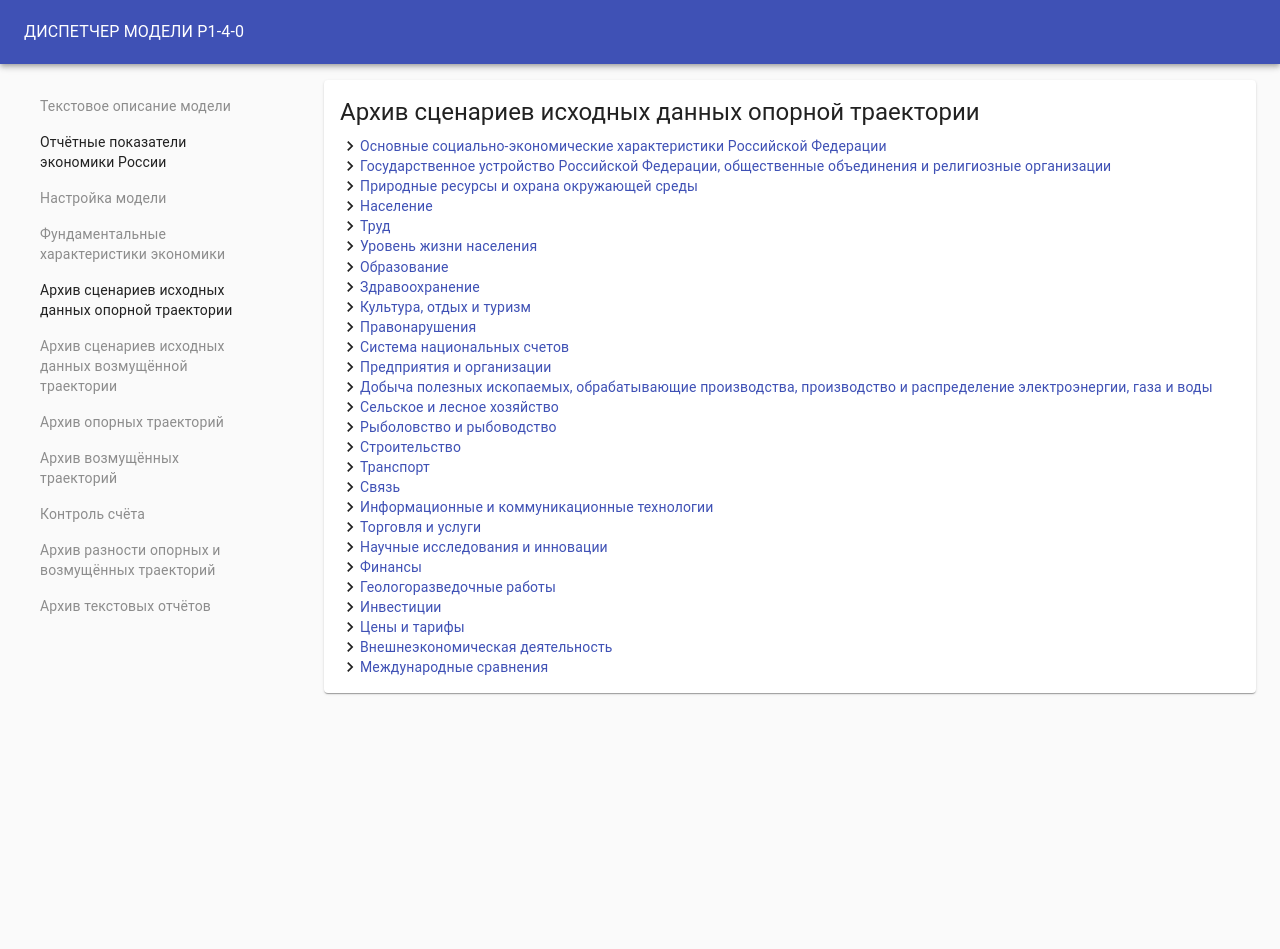
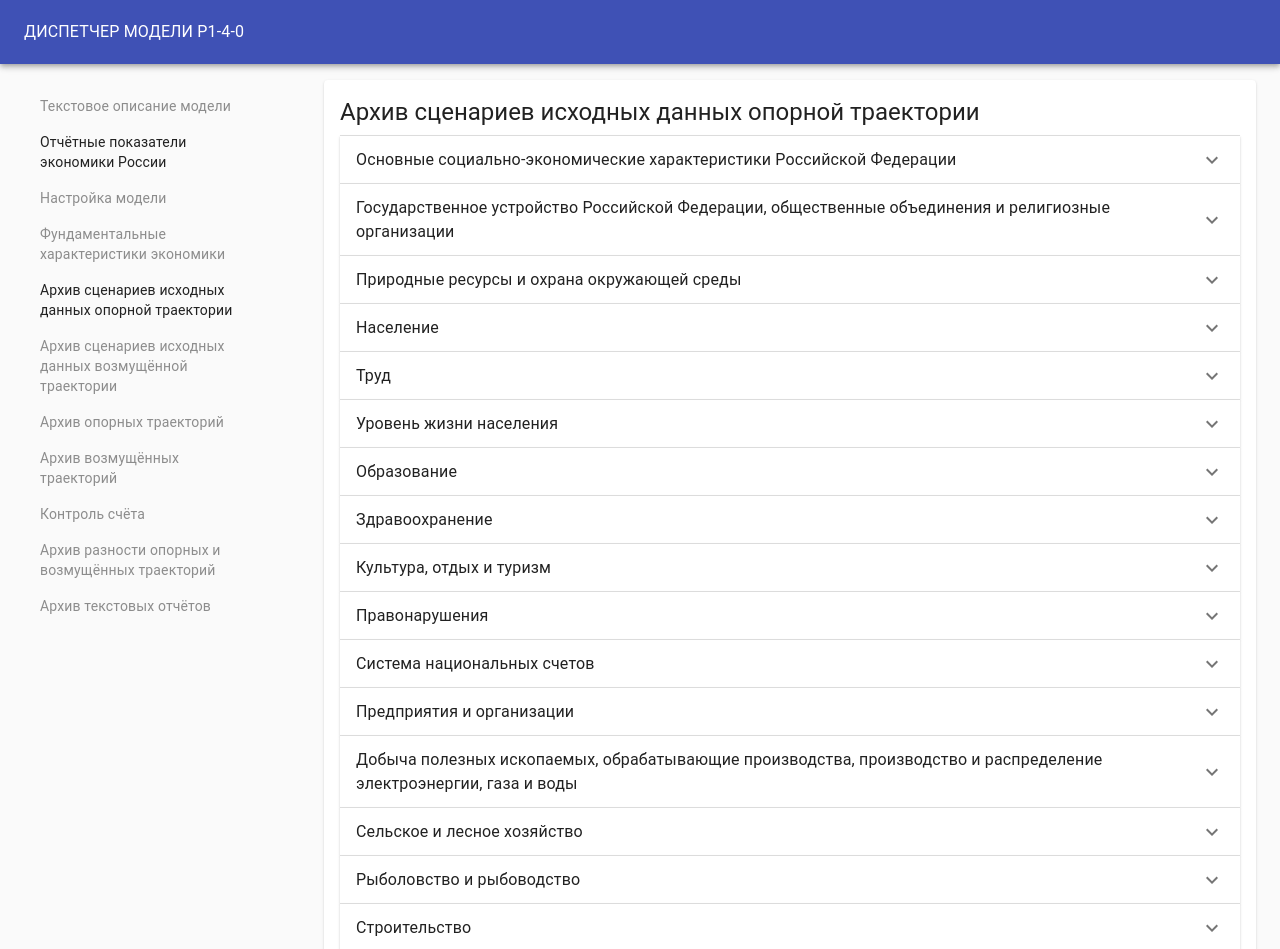
Before and after one commit to Oakerin/diplom, a React (Create React App) app in the folder front/: page /scenarios in a window 1280 px wide. Shown: the top 949 px of the page. Before the commit the page ends 800 px from the top, so only its background shows below. Built offline with nearby package versions, Linux system fonts and the light colour scheme.

Commit message:
Добавляет аккордион

```diff
--- a/front/src/routes/Body.js
+++ b/front/src/routes/Body.js
@@ -21,7 +21,7 @@ function Body() {
                     <Scenarios/>
                 </Route>
                 <Route path="/">
-                    <div>3</div>
+                    <Scenarios/>
                 </Route>
             </Switch>
         </Paper>
--- a/front/src/routes/Scenarios/index.js
+++ b/front/src/routes/Scenarios/index.js
@@ -1,54 +1,138 @@
 import React from 'react';
 import Box from '@material-ui/core/Box';
+import Typography from '@material-ui/core/Typography';
+import Accordion from '@material-ui/core/Accordion';
+import AccordionDetails from '@material-ui/core/AccordionDetails';
+import AccordionSummary from '@material-ui/core/AccordionSummary';
+import ExpandMoreIcon from '@material-ui/icons/ExpandMore';
+import NavigateNextIcon from '@material-ui/icons/NavigateNext';
+import { Link as RouteLink } from 'react-router-dom';
 import Link from '@material-ui/core/Link';
-import { Link as RouterLink } from 'react-router-dom';
-import NavigateNextIcon from '@material-ui/icons/NavigateNext'
-import Typography from '@material-ui/core/Typography';
 
 const links = [
-    { name: 'Основные социально-экономические характеристики Российской Федерации', to: '/1' },
-    { name: 'Государственное устройство Российской Федерации, общественные объединения и религиозные организации', to: '/2' },
-    { name: 'Природные ресурсы и охрана окружающей среды', to: '/3' },
-    { name: 'Население', to: '/4' },
-    { name: 'Труд', to: '/5' },
-    { name: 'Уровень жизни населения', to: '/6' },
-    { name: 'Образование', to: '/7' },
-    { name: 'Здравоохранение', to: '/8' },
-    { name: 'Культура, отдых и туризм', to: '/9' },
-    { name: 'Правонарушения', to: '/10' },
-    { name: 'Система национальных счетов', to: '/11' },
-    { name: 'Предприятия и организации', to: '/12' },
-    { name: 'Добыча полезных ископаемых, обрабатывающие производства, производство и распределение электроэнергии, газа и воды', to: '/13' },
-    { name: 'Сельское и лесное хозяйство', to: '/14' },
-    { name: 'Рыболовство и рыбоводство', to: '/15' },
-    { name: 'Строительство', to: '/16' },
-    { name: 'Транспорт', to: '/17' },
-    { name: 'Связь', to: '/' },
-    { name: 'Информационные и коммуникационные технологии', to: '/18' },
-    { name: 'Торговля и услуги', to: '/19' },
-    { name: 'Научные исследования и инновации', to: '/20' },
-    { name: 'Финансы', to: '/21' },
-    { name: 'Геологоразведочные работы', to: '/22' },
-    { name: 'Инвестиции', to: '/23' },
-    { name: 'Цены и тарифы', to: '/24' },
-    { name: 'Внешнеэкономическая деятельность', to: '/25' },
-    { name: 'Международные сравнения', to: '/26' },
+    {
+        name: 'Основные социально-экономические характеристики Российской Федерации',
+        links: [
+            {name: 'Основные социально-экономические показатели', to: '/1'},
+            {
+                name: 'Среднегодовые темпы прироста (снижения) основных социально-экономических показателей в 1971-2010 гг.',
+                to: '/2'
+            },
+            {name: 'Темпы роста (снижения) основных социально-экономических показателей', to: '/3'},
+            {name: 'Внешний долг Российской Федерации', to: '/4'},
+            {name: 'Темпы роста (снижения) производительности труда по видам экономической деятельности', to: '/5'}
+        ]
+    },
+    {
+        name: 'Государственное устройство Российской Федерации, общественные объединения и религиозные организации',
+        links: [
+            {name: 'Предисловие', to: '/1'},
+            {name: 'Государственное устройство Российской Федерации', to: '/2'},
+            {
+                name: 'Территория и городские населенные пункты cубъектов Российской Федерации на 1 января 2012 г.',
+                to: '/3'
+            },
+            {name: 'Характеристики муниципальных образований в субъектах Российской Федерации в 2011 г.', to: '/4'},
+            {
+                name: 'Численность работников государственных органов и органов местного самоуправления по ветвям власти и уровням управления',
+                to: '/5'
+            },
+            {
+                name: 'Численность работников государственных органов и органов местного самоуправления по ветвям власти и субъектам Российской Федерации на конец 2011 г.',
+                to: '/6'
+            },
+            {name: 'Численность работников федеральных государственных органов на конец 2011 г.', to: '/7'},
+            {
+                name: 'Численность работников органов исполнительной власти и местного самоуправления по уровням управления на конец 2011 г.',
+                to: '/8'
+            },
+            {name: 'Численность работников федеральных органов исполнительной власти', to: '/9'},
+            {
+                name: 'Численность работников государственных органов субъектов Российской Федерации и органов местного самоуправления по уровням управления на конец 2011 г.',
+                to: '/10'
+            },
+            {
+                name: 'Численность работников государственных органов субъектов Российской Федерации и органов местного самоуправления по ветвям власти на конец 2011 г. .',
+                to: '/11'
+            },
+            {
+                name: 'Численность работников, замещавших должности гражданской и муниципальной службы в Российской Федерации, по ветвям власти и уровням управления',
+                to: '/12'
+            },
+            {name: 'Состав Федерального Собрания Российской Федерации', to: '/13'},
+            {
+                name: 'Число общественных объединений и организаций, зарегистрированных в Российской Федерации, на 1 января 2012 г.',
+                to: '/14'
+            },
+            {
+                name: 'Число религиозных организаций, зарегистрированных в Российской Федерации, на 1 января 2012 г.',
+                to: '/15'
+            }
+        ]
+    },
+    {name: 'Природные ресурсы и охрана окружающей среды', links: []},
+    {name: 'Население', links: []},
+    {name: 'Труд', links: []},
+    {name: 'Уровень жизни населения', links: []},
+    {name: 'Образование', links: []},
+    {name: 'Здравоохранение', links: []},
+    {name: 'Культура, отдых и туризм', links: []},
+    {name: 'Правонарушения', links: []},
+    {name: 'Система национальных счетов', links: []},
+    {name: 'Предприятия и организации', links: []},
+    {
+        name: 'Добыча полезных ископаемых, обрабатывающие производства, производство и распределение электроэнергии, газа и воды',
+        links: []
+    },
+    {name: 'Сельское и лесное хозяйство', links: []},
+    {name: 'Рыболовство и рыбоводство', links: []},
+    {name: 'Строительство', links: []},
+    {name: 'Транспорт', links: []},
+    {name: 'Связь', links: []},
+    {name: 'Информационные и коммуникационные технологии', links: []},
+    {name: 'Торговля и услуги', links: []},
+    {name: 'Научные исследования и инновации', links: []},
+    {name: 'Финансы', links: []},
+    {name: 'Геологоразведочные работы', links: []},
+    {name: 'Инвестиции', links: []},
+    {name: 'Цены и тарифы', links: []},
+    {name: 'Внешнеэкономическая деятельность', links: []},
+    {name: 'Международные сравнения', links: []}
 ];
 
 function Scenarios() {
+    const [expanded, setExpanded] = React.useState(false);
+    const handleChange = (i) => (event, isExpanded) => {
+        setExpanded(isExpanded ? i : false);
+    };
+
+
     return (
         <Box>
             <Typography variant="h5" gutterBottom>Архив сценариев исходных данных опорной траектории</Typography>
-            <Box display="flex" flexDirection="column">
-                {links.map(link => {
-                    return (
-                        <Box display="flex" alignItems="center">
-                            <NavigateNextIcon fontSize="small" />
-                            <Link component={RouterLink} to={link.to}>{link.name}</Link>
+            {links.map((link, i) => (
+                <Accordion key={link.name} expanded={expanded === i} onChange={handleChange(i)}>
+                    <AccordionSummary
+                        expandIcon={<ExpandMoreIcon/>}
+                        aria-controls="panel1bh-content"
+                        id="panel1bh-header"
+                    >
+                        <Typography>{link.name}</Typography>
+                    </AccordionSummary>
+                    <AccordionDetails>
+                        <Box display="flex" flexDirection="column">
+                            {link.links.map(link => {
+                                return (
+                                    <Box display="flex" alignItems="flex-start">
+                                        <NavigateNextIcon fontSize="small"/>
+                                        <Link component={RouteLink} to={link.to}>{link.name}</Link>
+                                    </Box>
+                                )
+                            })}
                         </Box>
-                    )
-                })}
-            </Box>
+                    </AccordionDetails>
+                </Accordion>
+            ))}
         </Box>
     );
 }
```
